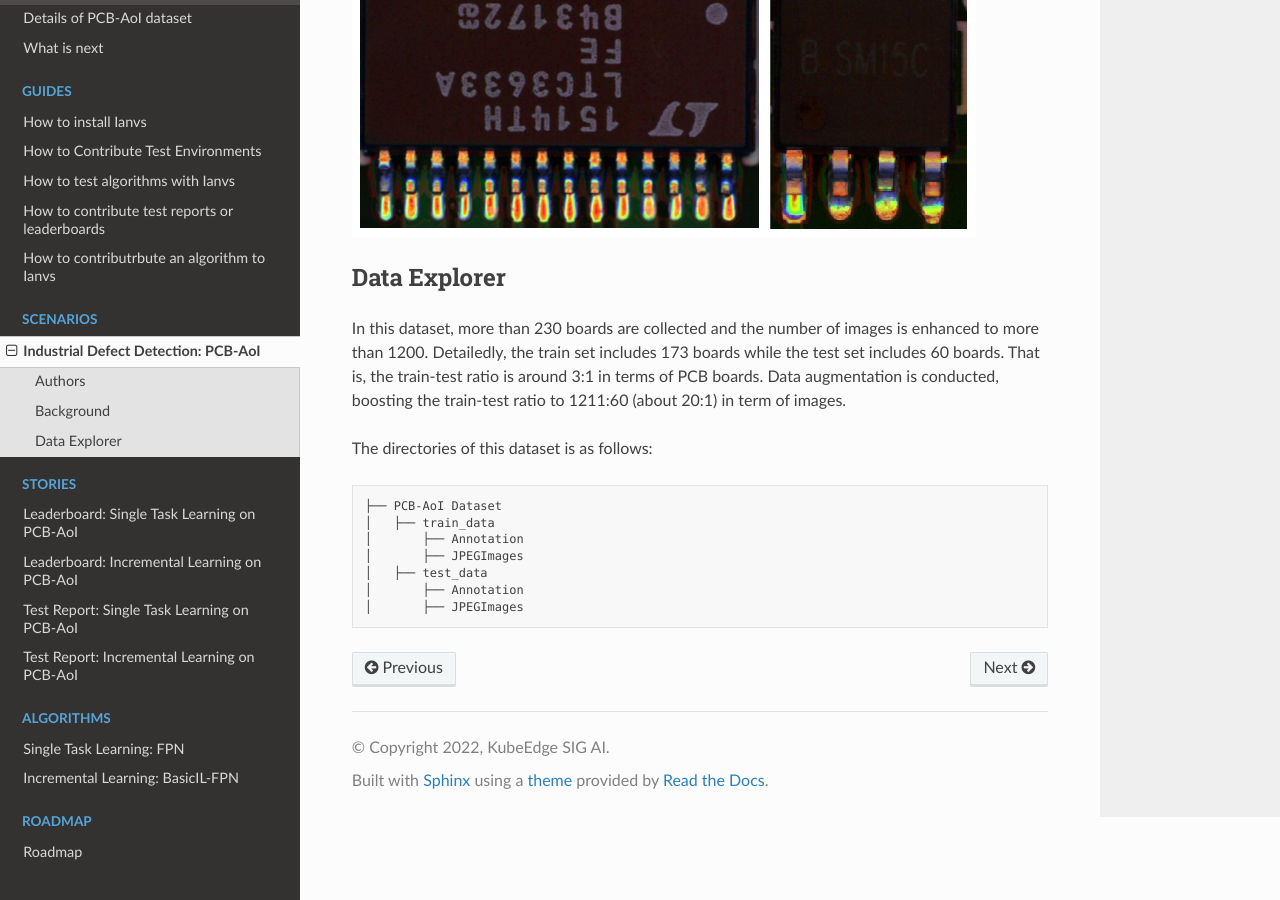
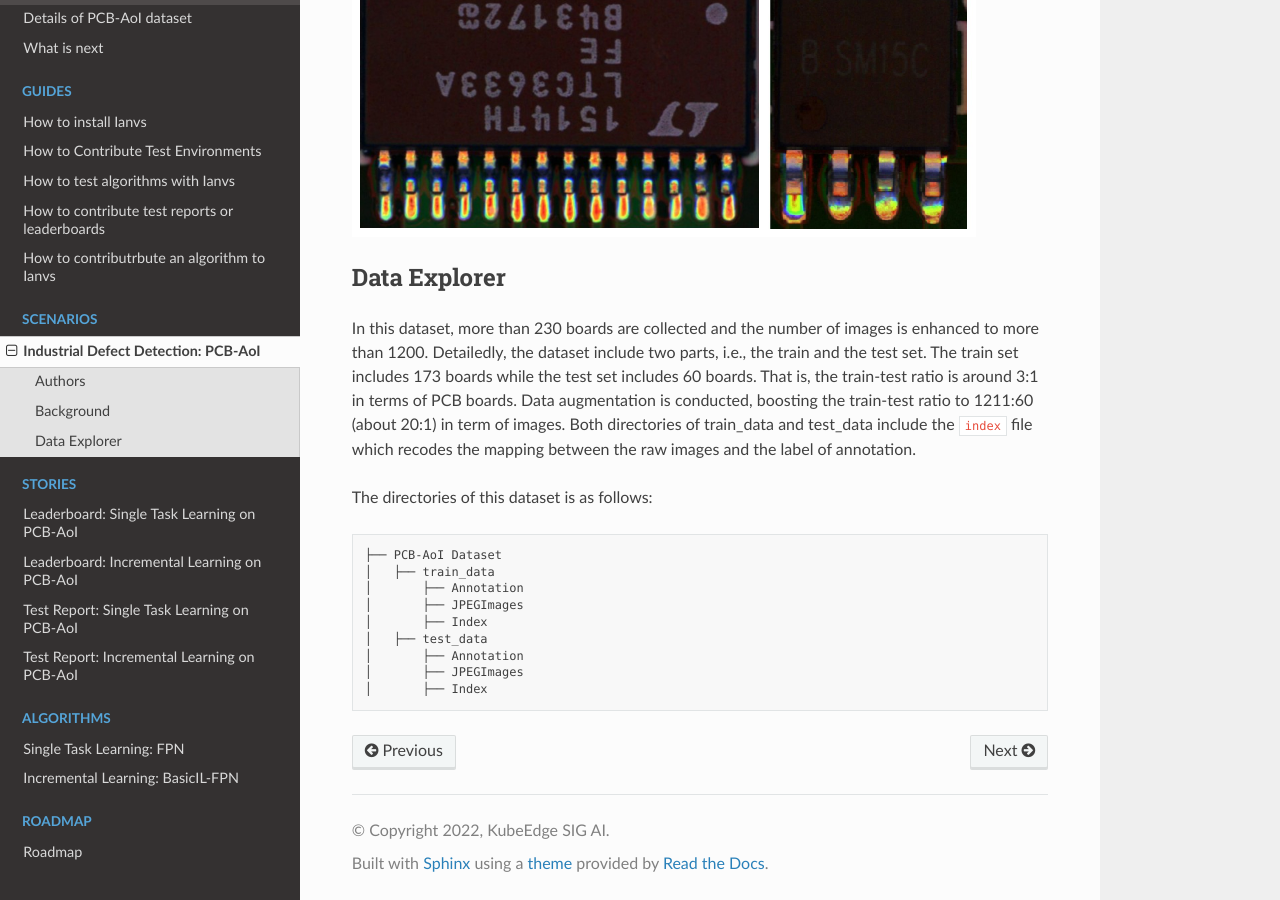
Before and after one commit to kubeedge/ianvs, a Sphinx documentation site: the page built from docs/proposals/scenarios/industrial-defect-detection/pcb-aoi.md, in a window 1280 px wide and 900 px high, scrolled down 853 px. Built offline with Sphinx 7.4.7 and the Read the Docs theme 2.0.0, drawn with Linux system fonts in a browser that asks for light colours; pages that are not in the unit, such as notebooks, are missing from menus.

Commit message:
Add data source and model source link; Update data explorer
Signed-off-by: Zimu Zheng <zimu.zheng@hotmail.com>

````diff
--- a/docs/proposals/scenarios/industrial-defect-detection/pcb-aoi.md
+++ b/docs/proposals/scenarios/industrial-defect-detection/pcb-aoi.md
@@ -17,7 +17,7 @@ Below shows two example figures in the dataset.
 
 
 ## Data Explorer
-In this dataset, more than 230 boards are collected and the number of images is enhanced to more than 1200. Detailedly, the train set includes 173 boards while the test set includes 60 boards. That is, the train-test ratio is around 3:1 in terms of PCB boards. Data augmentation is conducted, boosting the train-test ratio to 1211:60 (about 20:1) in term of images.
+In this dataset, more than 230 boards are collected and the number of images is enhanced to more than 1200. Detailedly, the dataset include two parts, i.e., the train and the test set. The train set includes 173 boards while the test set includes 60 boards. That is, the train-test ratio is around 3:1 in terms of PCB boards. Data augmentation is conducted, boosting the train-test ratio to 1211:60 (about 20:1) in term of images. Both directories of train_data and test_data include the ``index`` file which recodes the mapping between the raw images and the label of annotation.
 
 The directories of this dataset is as follows:
 ```
@@ -25,7 +25,9 @@ The directories of this dataset is as follows:
 │   ├── train_data
 │       ├── Annotation
 │       ├── JPEGImages
+│       ├── Index
 │   ├── test_data
 │       ├── Annotation
 │       ├── JPEGImages
+│       ├── Index
 ```
````
Also changed, not shown: other parts of docs/proposals/scenarios/industrial-defect-detection/pcb-aoi.md (+1 -1 lines), docs/proposals/algorithms/incremental-learning/basicIL-fpn.md (+2 -0 lines), docs/proposals/algorithms/single-task-learning/fpn.md (+2 -0 lines).
